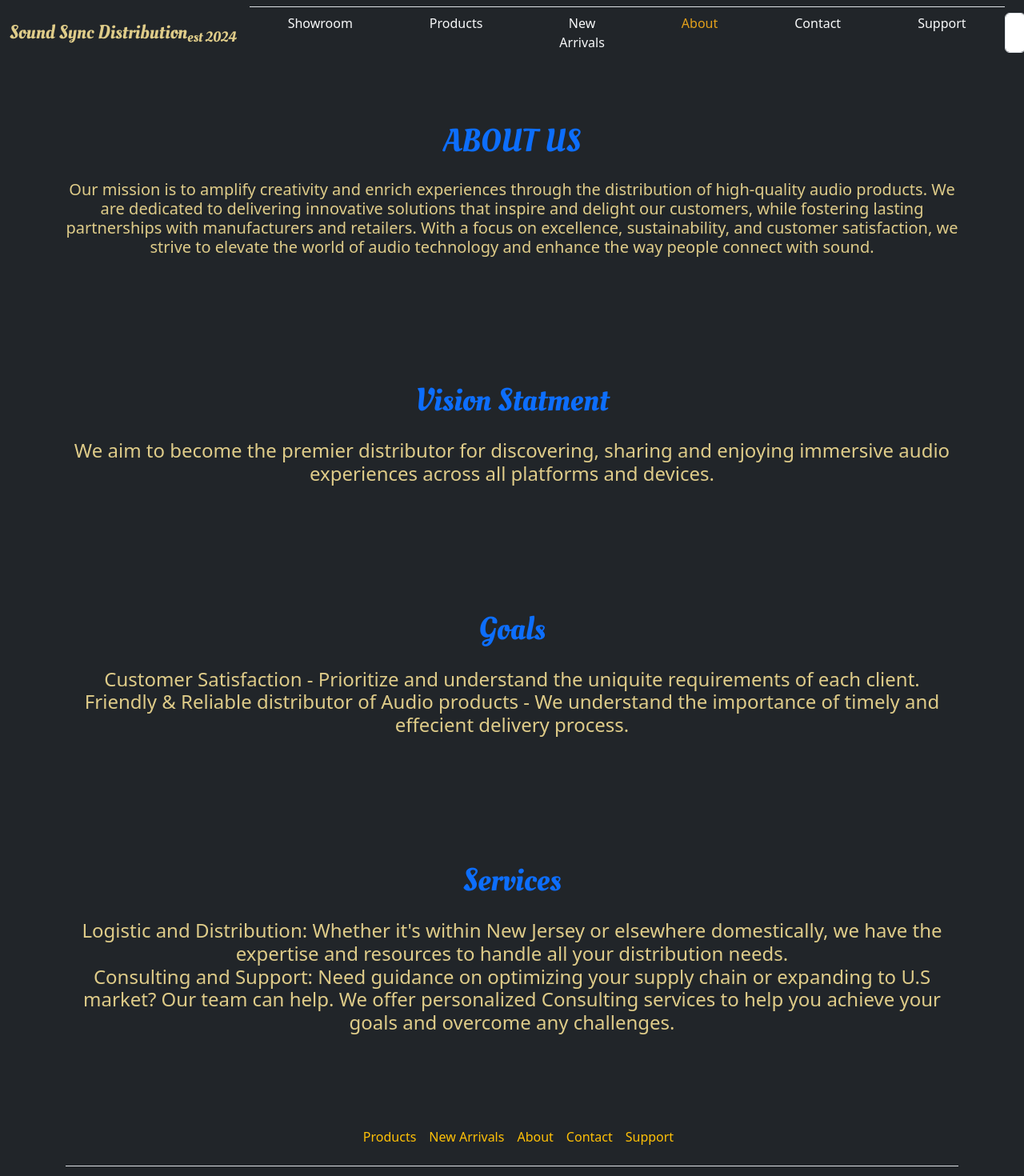
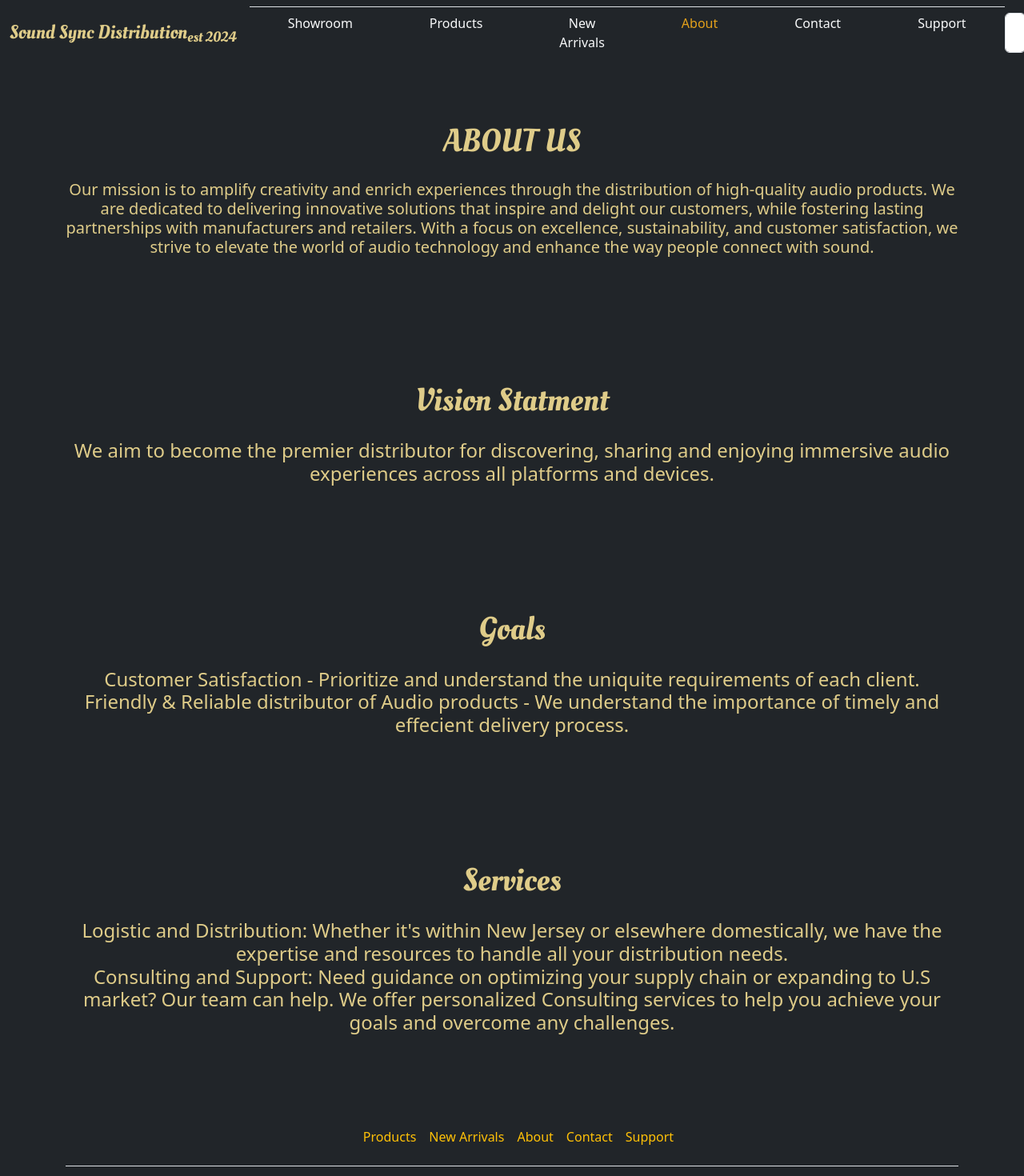
Before and after one commit to jb1756/Sound_Sync_Distribution, a React (Create React App) app: page /about in a window 1280 px wide. Shown: the top 1470 px of the page at 80% size. Built offline with nearby package versions, Linux system fonts and the light colour scheme.

Commit message:
another change on about us

```diff
--- a/src/components/about/index.js
+++ b/src/components/about/index.js
@@ -6,7 +6,7 @@ const About = () => {
     <Stack gap={3}>
 
         <div className="h5 text-muted bg-dark mb-4 m-5 p-4" style={{ marginBottom: '10px' }} ><div>
-        <h1 className="text-center text-primary mb-4 oleoScript">ABOUT US</h1>
+        <h1 className="text-center mb-4 oleoScript" style={{ color: "#dfcc89" }}>ABOUT US</h1>
       </div>
           <div style={{ marginBottom: '20px',  color: "#dfcc89" }}>Our mission is to amplify creativity and enrich experiences through the distribution of high-quality
         audio products. We are dedicated to delivering innovative solutions that inspire and delight our customers,
@@ -18,7 +18,7 @@ const About = () => {
 
 
       <div className="h4 text-muted bg-dark mb-4 m-5 p-4" style={{ marginBottom: '10px' }}>
-      <div className="text-center text-primary mb-4 oleoScript" style={{ marginBottom: '10px' }}>
+      <div className="text-center mb-4 oleoScript" style={{ marginBottom: '10px', color: "#dfcc89" }}>
         <h1>Vision Statment</h1>
       </div>
         <div style={{ marginBottom: '20px',  color: "#dfcc89" }}>We aim to become the premier distributor for discovering,
@@ -30,7 +30,7 @@ const About = () => {
 
 
       <div className= "h4 text-muted bg-dark mb-4 m-5 p-4" style={{ marginBottom: '20px' }}>
-        <div className="text-center text-primary mb-4 oleoScript" style={{ marginBottom: '10px' }}>
+        <div className="text-center mb-4 oleoScript" style={{ marginBottom: '10px',  color: "#dfcc89" }}>
         <h1>Goals</h1>
         </div>
       <ul className="list-unstyled" style={{ marginBottom: '20px',  color: "#dfcc89"}}>
@@ -40,7 +40,7 @@ const About = () => {
       </div>
 
       <div className= "h4 text-muted bg-dark mb-4 m-5 p-4" style={{ marginBottom: '20px' }}>
-        <div className="text-center text-primary mb-4 oleoScript" style={{ marginBottom: '10px' }}>
+        <div className="text-center  mb-4 oleoScript" style={{ marginBottom: '10px',  color: "#dfcc89" }}>
         <h1>Services</h1>
         </div>
       <ul className="list-unstyled" style={{ marginBottom: '20px',  color: "#dfcc89" }}>
```
